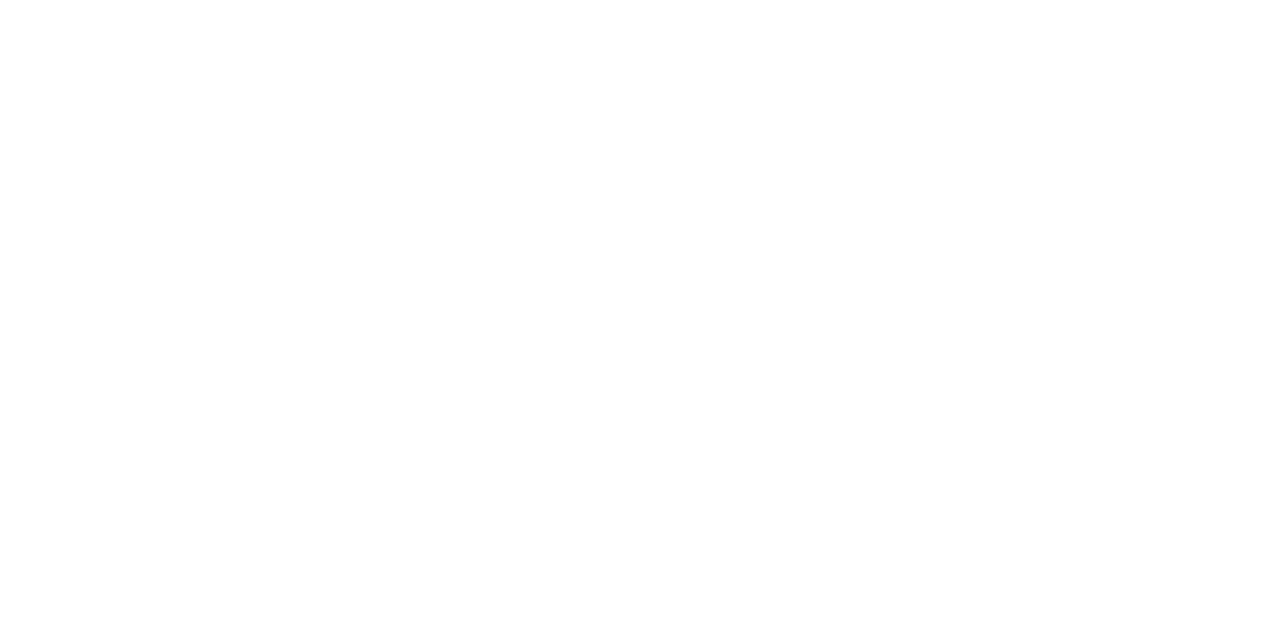
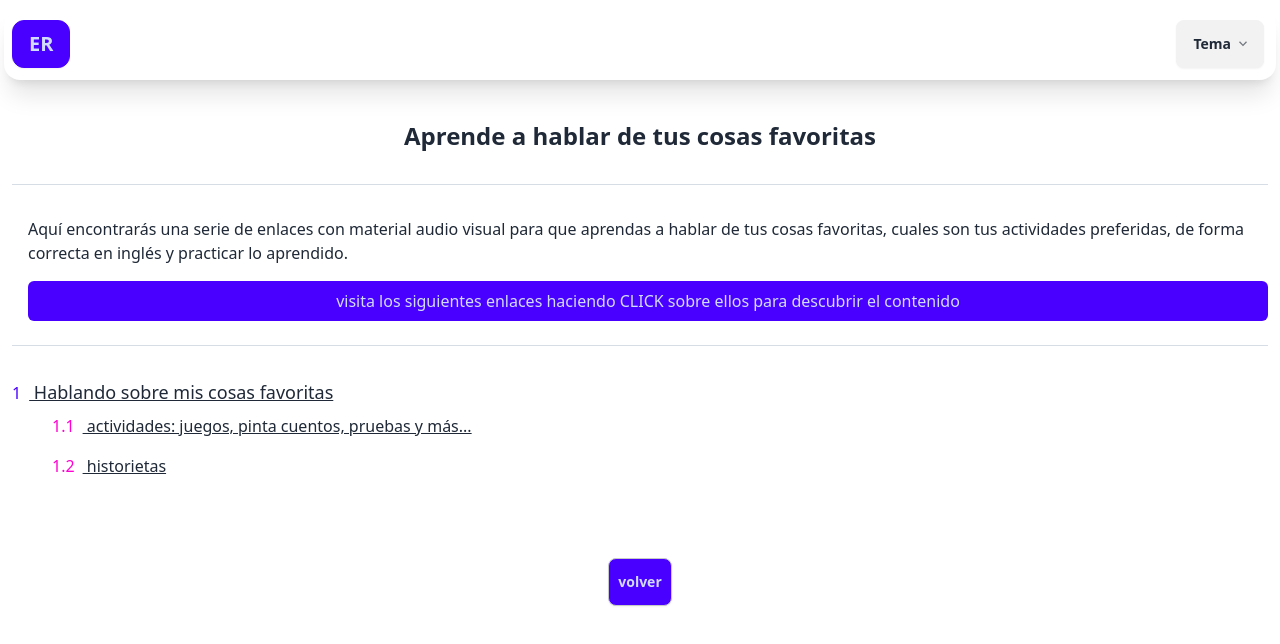
Before and after one commit to manufer24/englishroadmap, a Nuxt app: page /aprender/habla-de-tus-cosas-favoritas in a window 1280 px wide. Before the commit this address had no page. Shown: the top 644 px of the page. Built offline with nearby package versions, Linux system fonts and the light colour scheme.

Commit message:
add vamos a comprar view

```diff
--- /dev/null
+++ b/pages/aprender/habla-de-cantidad.vue
@@ -0,0 +1,57 @@
+<template>
+    <MainLayout>
+        <section class="container mx-auto min-h-auto min-h-[192px]">
+            <h1 class="py-8 font-bold text-start text-xl md:text-2xl sm:text-center
+            border-b border-neutral-content">Aprende a hablar sobre cantidad</h1>
+            <article class="py-8 px-0">
+                <div class="border-b border-neutral-content pb-6 sm:pl-4">
+                    <p>
+                        Aquí encontrarás una serie de enlaces con material audio visual para que aprendas a hablar sobre cantidades de forma correcta en inglés
+                        y practicar lo aprendido.
+                    </p>
+
+                    <p class="mt-4 p-2 bg-primary text-primary-content rounded-md flex items-center justify-center">
+                        visita los siguientes enlaces haciendo CLICK sobre ellos para descubrir el contenido
+                    </p>
+                </div>
+                <ul class="py-8 px-0">
+                    <li class="mb-2 py-2 before:content-['1'] before:text-primary">
+                        <nuxt-link
+                            class="text-lg underline px-2 sm:hover:text-primary sm:transition:colors duration-200"
+                            to="https://www.anglomaniacy.pl/expressions-16-quantity-lesson.htm"
+                            target="_blank" rel="noopener noreferrer"
+                        >
+                         aprende a hablar sobre cantidades
+                        </nuxt-link>
+                        <ul>
+                            <li class="pl-10 py-2 before:content-['1.1'] before:text-secondary">
+                                <nuxt-link
+                                    class="underline pl-2 sm:hover:text-secondary sm:transition:colors duration-200"
+                                    to="https://www.anglomaniacy.pl/expressions-16-quantity-printables.htm"
+                                    target="_blank" rel="noopener noreferrer"
+                                >
+                                    actividades: juegos, pinta cuentos, pruebas y más...
+                                </nuxt-link>
+                            </li>
+                            <li class="pl-10 py-2 before:content-['1.2'] before:text-secondary">
+                                <nuxt-link
+                                    class="text-lg underline px-2 sm:hover:text-secondary sm:transition:colors duration-200"
+                                    to="https://www.anglomaniacy.pl/expressions-16-quantity-comics.htm"
+                                    target="_blank" rel="noopener noreferrer"
+                                >
+                                    historietas
+                                </nuxt-link>
+                            </li>
+                        </ul>
+                    </li>
+                </ul>
+            </article>
+            <BasicGoHomeBtn />
+        </section>
+    </MainLayout>
+</template>
+
+<script setup>
+import MainLayout from '~/layouts/MainLayout.vue';
+import BasicGoHomeBtn from '~/components/BasicGoHomeBtn.vue';
+</script>
--- /dev/null
+++ b/pages/aprender/habla-de-tus-cosas-favoritas.vue
@@ -0,0 +1,57 @@
+<template>
+    <MainLayout>
+        <section class="container mx-auto min-h-auto min-h-[192px]">
+            <h1 class="py-8 font-bold text-start text-xl md:text-2xl sm:text-center
+            border-b border-neutral-content">Aprende a hablar de tus cosas favoritas</h1>
+            <article class="py-8 px-0">
+                <div class="border-b border-neutral-content pb-6 sm:pl-4">
+                    <p>
+                        Aquí encontrarás una serie de enlaces con material audio visual para que aprendas a hablar de tus cosas favoritas, cuales son tus actividades preferidas, de forma correcta en inglés
+                        y practicar lo aprendido.
+                    </p>
+
+                    <p class="mt-4 p-2 bg-primary text-primary-content rounded-md flex items-center justify-center">
+                        visita los siguientes enlaces haciendo CLICK sobre ellos para descubrir el contenido
+                    </p>
+                </div>
+                <ul class="py-8 px-0">
+                    <li class="mb-2 before:content-['1'] before:text-primary">
+                        <nuxt-link
+                            class="text-lg underline px-2 sm:hover:text-primary sm:transition:colors duration-200"
+                            to="https://www.anglomaniacy.pl/expressions-11-favourites-lesson.htm"
+                            target="_blank" rel="noopener noreferrer"
+                        >
+                            Hablando sobre mis cosas favoritas
+                        </nuxt-link>
+                        <ul>
+                            <li class="pl-10 py-2 before:content-['1.1'] before:text-secondary">
+                                <nuxt-link
+                                    class="underline px-2 sm:hover:text-secondary sm:transition:colors duration-200"
+                                    to="https://www.anglomaniacy.pl/expressions-11-favourites-printables.htm"
+                                    target="_blank" rel="noopener noreferrer"
+                                >
+                                    actividades: juegos, pinta cuentos, pruebas y más...
+                                </nuxt-link>
+                            </li>
+                            <li class="pl-10 py-2 before:content-['1.2'] before:text-secondary">
+                                <nuxt-link
+                                    class="underline px-2 sm:hover:text-secondary sm:transition:colors duration-200"
+                                    to="https://www.anglomaniacy.pl/expressions-11-favourites-comics.htm"
+                                    target="_blank" rel="noopener noreferrer"
+                                >
+                                    historietas
+                                </nuxt-link>
+                            </li>
+                        </ul>
+                    </li>
+                </ul>
+            </article>
+            <BasicGoHomeBtn />
+        </section>
+    </MainLayout>
+</template>
+
+<script setup>
+import MainLayout from '~/layouts/MainLayout.vue';
+import BasicGoHomeBtn from '~/components/BasicGoHomeBtn.vue';
+</script>
--- /dev/null
+++ b/pages/aprender/vamos-de-compras.vue
@@ -0,0 +1,57 @@
+<template>
+    <MainLayout>
+        <section class="container mx-auto min-h-auto min-h-[192px]">
+            <h1 class="py-8 font-bold text-start text-xl md:text-2xl sm:text-center
+            border-b border-natural-content">Aprende a comprar en inglés</h1>
+            <article class="py-8 px-0">
+                <div class="border-b border-natural-content pb-6 sm:pl-4">
+                    <p>
+                        Aquí encontrarás una serie de enlaces con material audio visual para que aprendas a comprar de forma correcta en inglés
+                        y practicar lo aprendido.
+                    </p>
+
+                    <p class="mt-4 p-2 bg-primary text-primary-content rounded-md flex items-center justify-center">
+                        visita los siguientes enlaces haciendo CLICK sobre ellos para descubrir el contenido
+                    </p>
+                </div>
+                <ul class="py-8 px-0">
+                    <li class="mb-2 before:content-['1'] before:text-primary">
+                        <nuxt-link
+                            class="text-lg underline px-2 sm:hover:text-primary sm:transition:colors duration-200"
+                            to="https://www.anglomaniacy.pl/expressions-17-shopping-lesson.htm"
+                            target="_blank" rel="noopener noreferrer"
+                        >
+                        Vamos de compras
+                        </nuxt-link>
+                        <ul>
+                            <li class="pl-10 py-2 before:content-['1.1'] before:text-secondary">
+                                <nuxt-link
+                                    class="underline px-2 sm:hover:text-secondary sm:transition:colors duration-200"
+                                    to="https://www.anglomaniacy.pl/expressions-17-shopping-printables.htm"
+                                    target="_blank" rel="noopener noreferrer"
+                                    >
+                                    actividades: juegos, pinta cuentos, pruebas y más...
+                                </nuxt-link>
+                            </li>
+                            <li class="pl-10 py-2 before:content-['1.2'] before:text-secondary">
+                                <nuxt-link
+                                    class="underline px-2 sm:hover:text-secondary sm:transition:colors duration-200"
+                                    to="https://www.anglomaniacy.pl/expressions-17-shopping-comics.htm"
+                                    target="_blank" rel="noopener noreferrer"
+                                    >
+                                    historietas
+                                </nuxt-link>
+                            </li>
+                        </ul>
+                    </li>
+                </ul>
+            </article>
+            <BasicGoHomeBtn />
+        </section>
+    </MainLayout>
+</template>
+
+<script setup>
+    import MainLayout from '~/layouts/MainLayout.vue';
+    import BasicGoHomeBtn from '~/components/BasicGoHomeBtn.vue';
+</script>
```
